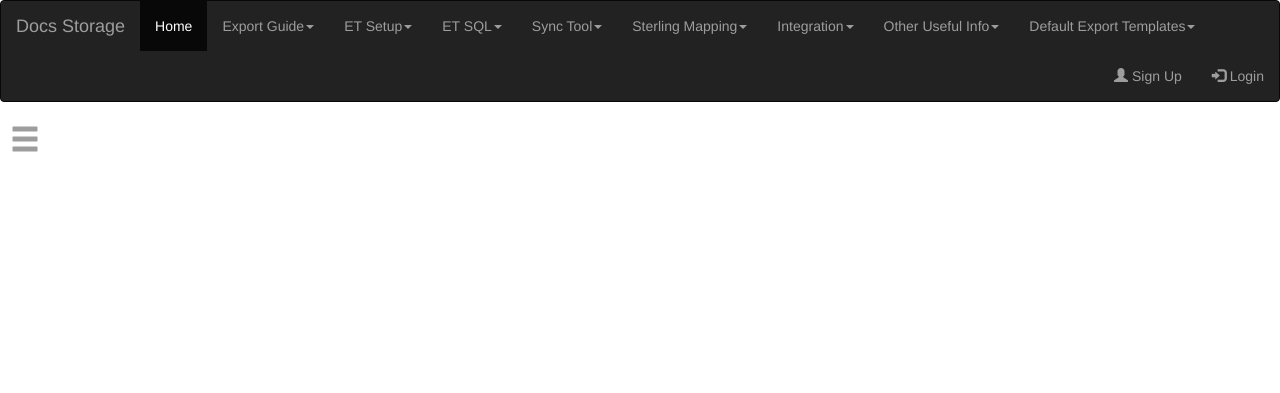
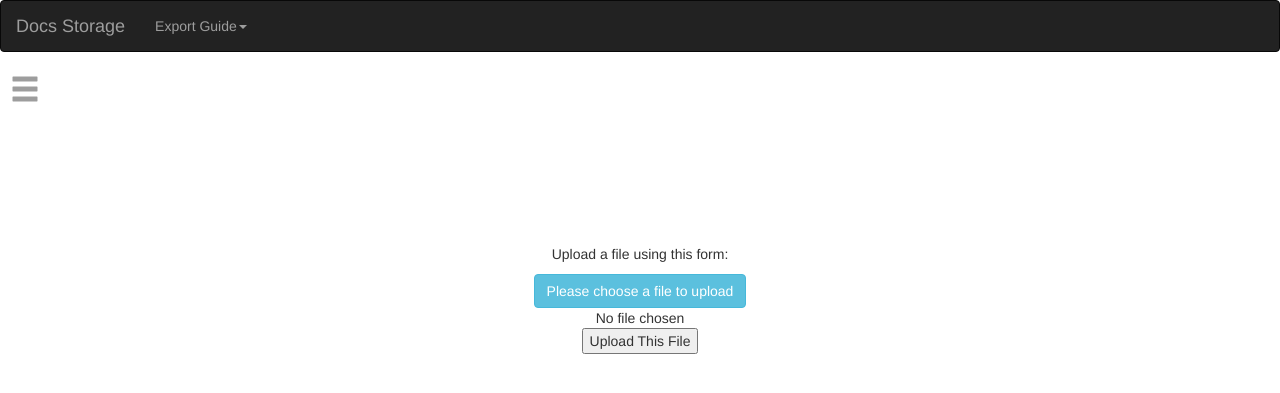
Before and after one commit to jeffreychen2016/Doc-Manager, a PHP site: page /Comdata_Prod/index.php in a window 1280 px wide. Shown: the top 393 px of the page. Run offline with PHP 8.4, Linux system fonts and the light colour scheme; some libraries are stand-ins or nearby versions.

Commit message:
cleaned up some codes, and added upload function back in. Styled the select file button

```diff
--- a/css/style.css
+++ b/css/style.css
@@ -101,21 +101,20 @@ body{
 
 /* -------------------------------------- upload window -------------------------------------- */
 #upload_window{
+    display: block;
+    width: 50%;
+    margin: auto;
+}
+
+#file_upload_form{
+    text-align: center;
+    margin-top: 30%;
+}
+
+input[type="file"] {
     display: none;
 }
 
-
-
-/*.btn-open-side-bar:before{
-    content:"\e236";
+#file_chosen_span {
+    display: block;
 }
-
-.btn-close-side-bar:before{
-    content:"\e014";
-}*/
-
-
-
-/* #333;
-  #9d9d9d;
-   #fff;*/
--- a/index.php
+++ b/index.php
@@ -14,7 +14,6 @@ include 'process.php';
 					<a class="navbar-brand" href="#">Docs Storage</a>
 				</div>
 				<ul class="nav navbar-nav">
-					<li class="active"><a href="#">Home</a></li>
 					<li class="dropdown"><a class="dropdown-toggle" data-toggle="dropdown" href="#">Export Guide<span class="caret"></span></a>
 						<ul class="dropdown-menu">
 							<li><a href="index.php?sage=true" class="open-pdf-iframe">Sage</a></li>
@@ -24,59 +23,6 @@ include 'process.php';
 							<li><a href="index.php?cgc=true" class="open-pdf-iframe">CGC</a></li>
 						</ul>
 					</li>
-					<li class="dropdown"><a class="dropdown-toggle" data-toggle="dropdown" href="#">ET Setup<span class="caret"></span></a>
-						<ul class="dropdown-menu">
-							<li><a href="index.php?ETloadexport=true" class="open-pdf-iframe">Export Setup</a></li>
-							<li><a href="index.php?ETcreatetenant=true" class="open-pdf-iframe">Tenant Creation</a></li>
-						</ul>
-					</li>
-					<li class="dropdown"><a class="dropdown-toggle" data-toggle="dropdown" href="#">ET SQL<span class="caret"></span></a>
-						<ul class="dropdown-menu">
-							<li><a href="index.php?ET_SQL_CGC=true" class="open-pdf-iframe">CGC</a></li>
-							<li><a href="index.php?ET_SQL_Explorer=true" class="open-pdf-iframe">Explorer</a></li>
-							<li><a href="index.php?ET_SQL_Sage300=true" class="open-pdf-iframe">Sage300</a></li>
-							<li><a href="index.php?ET_SQL_Spectrum=true" class="open-pdf-iframe">Spectrum</a></li>
-							<li><a href="index.php?ET_SQL_Viewpoint=true" class="open-pdf-iframe">Viewpoint</a></li>
-						</ul>
-					</li>
-					<li class="dropdown"><a class="dropdown-toggle" data-toggle="dropdown" href="#">Sync Tool<span class="caret"></span></a>
-						<ul class="dropdown-menu">
-							<li><a href="index.php?Sync_Tool_User_Guide=true" class="open-pdf-iframe">Sync Tool Setup</a></li>
-							<li><a href="User_Guide/user_guide.html" class="open-pdf-iframe" target="_blank">Sync Tool User Guide</a></li>
-						</ul>
-					</li>
-					<li class="dropdown"><a class="dropdown-toggle" data-toggle="dropdown" href="#">Sterling Mapping<span class="caret"></span></a>
-						<ul class="dropdown-menu">
-							<li><a href="index.php?Adding_Trading_Partner=true" class="open-pdf-iframe">Adding Trading Partner</a></li>
-							<li><a href="index.php?Adding_User_Account=true" class="open-pdf-iframe">Adding User Account</a></li>
-							<li><a href="index.php?Map_Check-In=true" class="open-pdf-iframe">Map Check-In</a></li>
-							<li><a href="index.php?Receive_and_Route_Rules=true" class="open-pdf-iframe">Receive and Route Rules</a></li>
-							<li><a href="index.php?Export_From_QA_to_Cert=true" class="open-pdf-iframe">Export From QA to Cert</a></li>
-						</ul>
-					</li>
-					<li class="dropdown"><a class="dropdown-toggle" data-toggle="dropdown" href="#">Integration<span class="caret"></span></a>
-						<ul class="dropdown-menu">
-							<li><a href="index.php?VC_Integration_Viewpoint=true" class="open-pdf-iframe">VC_Integration_Viewpoint</a></li>
-							<li><a href="index.php?Auto_Reconcile_Viewpoint=true" class="open-pdf-iframe">Auto_Reconcile_Viewpoint</a></li>
-							<li><a href="index.php?Setup_FTP_Viewpoint=true" class="open-pdf-iframe">Setup_FTP_Viewpoint</a></li>
-						</ul>
-					</li>
-					<li class="dropdown"><a class="dropdown-toggle" data-toggle="dropdown" href="#">Other Useful Info<span class="caret"></span></a>
-						<ul class="dropdown-menu">
-							<li><a href="index.php?Pre-Sync_Email_Sample=true" class="open-pdf-iframe">Pre-Sync Email Sample</a></li>
-						</ul>
-					</li>
-					<li class="dropdown"><a class="dropdown-toggle" data-toggle="dropdown" href="#">Default Export Templates<span class="caret"></span></a>
-						<ul class="dropdown-menu">
-							<li><a href="index.php?ET_Template=true&Viewpoint_Single_Header=true" class="open-pdf-iframe">Viewpoint-Single Header</a></li>
-							<li><a href="index.php?ET_Template=true&Spectrum_User_Vendor=true" class="open-pdf-iframe">Spectrum-User Vendor</a></li>
-							<li><a href="index.php?ET_Template=true&Spectrum_Single_Header=true" class="open-pdf-iframe">Spectrum-Single Header</a></li>
-						</ul>
-					</li>
-				</ul>
-				<ul class="nav navbar-nav navbar-right">
-					<li><a href="#"><span class="glyphicon glyphicon-user"></span> Sign Up</a></li>
-					<li><a href="#"><span class="glyphicon glyphicon-log-in"></span> Login</a></li>
 				</ul>
 			</div>
 		</nav>
@@ -88,9 +34,9 @@ include 'process.php';
 					<li>
 						<a href=<?php getLinksForDownladingDocx() ?> class="sidebar-icon sidebar-icon-label" download><span class="glyphicon glyphicon-download-alt sidebar-icon"></span>Download</a>
 					</li>
-<!-- 					<li>
+					<li>
 						<a href="#" class="sidebar-icon sidebar-icon-label"><span class="glyphicon glyphicon-upload sidebar-icon" id="upload_btn"></span>Upload</a>
-					</li> -->
+					</li>
 					<li>
 						<a href="mailto:jchen@comdata.com" class="sidebar-icon sidebar-icon-label"><span class="glyphicon glyphicon-envelope sidebar-icon"></span>Email</a>
 					</li>
@@ -106,7 +52,6 @@ include 'process.php';
 			<a class="btn-open-side-bar">
 				<span class="glyphicon glyphicon-menu-hamburger"></span>
 			</a>
-			<!-- <iframe src="docs/sage.pdf" style="width:800px; height:500px;" frameborder="0"></iframe> -->
 			<!-- iframe section -->
  			<div id="iframe-container">
 				<?php
@@ -117,6 +62,7 @@ include 'process.php';
 				 ?>
 			</div>
 			<!-- iframe section end -->
+			<!-- SQL Convertor -->
 			<div id="SQL_convertor_container">
 				<textarea id="SQL_convertor_textarea"></textarea>
 				<label>Batch Number: </label><input type="text" name="" id="input_batch_number">
@@ -125,12 +71,15 @@ include 'process.php';
 				<input type="submit" name="submit" value="Copy" id="copy-btn">
 				<input type="submit" name="submit" value="Reverse->ET" id="reverse-btn">
 			</div>
+			<!-- SQL Convertor end -->
 		</div>
 		<div id="upload_window">
-			<form action="process.php" method="post" enctype="multipart/form-data">
+			<form action="process.php" method="post" enctype="multipart/form-data" id="file_upload_form">
 				 <p>Upload a file using this form:</p>
 				 <input type="hidden" name="MAX_FILE_SIZE" value="300000">
-				 <p><input type="file" name="the_file"></p>
+				 <p><input type="file" name="the_file" id="choose_file_btn"></p>
+				 <label for="choose_file_btn" class="btn btn-info">Please choose a file to upload</label>
+				 <span id="file_chosen_span">No file chosen</span>
 				 <p><input type="submit" name="submit" value="Upload This File" id="upload_this_file"></p>
 				 <?php
 				 	if (isset($_GET['msg']))
@@ -144,7 +93,6 @@ include 'process.php';
 				 ?>
 			</form>
 		</div>
-
 
 		<div id="footer">
 
--- a/js/js.js
+++ b/js/js.js
@@ -106,12 +106,11 @@ $( document ).ready(function() {
 		$('#SQL_convertor_textarea').val(converted_string);
 	});
 
-	// //pops up the upload window
-	// $('#upload_btn').click(function(){
-	// 	remove_iframe();
-	// 	remove_SQL_convertor();
-	// 	$('#upload_window').css({'display' : 'unset', 'border' : '2px black solid' , 'display': 'block' , 'position' : 'absolute' ,
-	//      'width' : '300px', 'top':'40%','left': '50%','margin-left': '-150px' , 'background-color' :'white', 'transition' : '0.8s all'});
-	// })
-
+	//pops up the upload window
+	$('#upload_btn').click(function(){
+		remove_iframe();
+		remove_SQL_convertor();
+		$('#upload_window').css('display','block');
+		console.error('test');
+	});
 });
```
Also changed, not shown: 1 other file.
